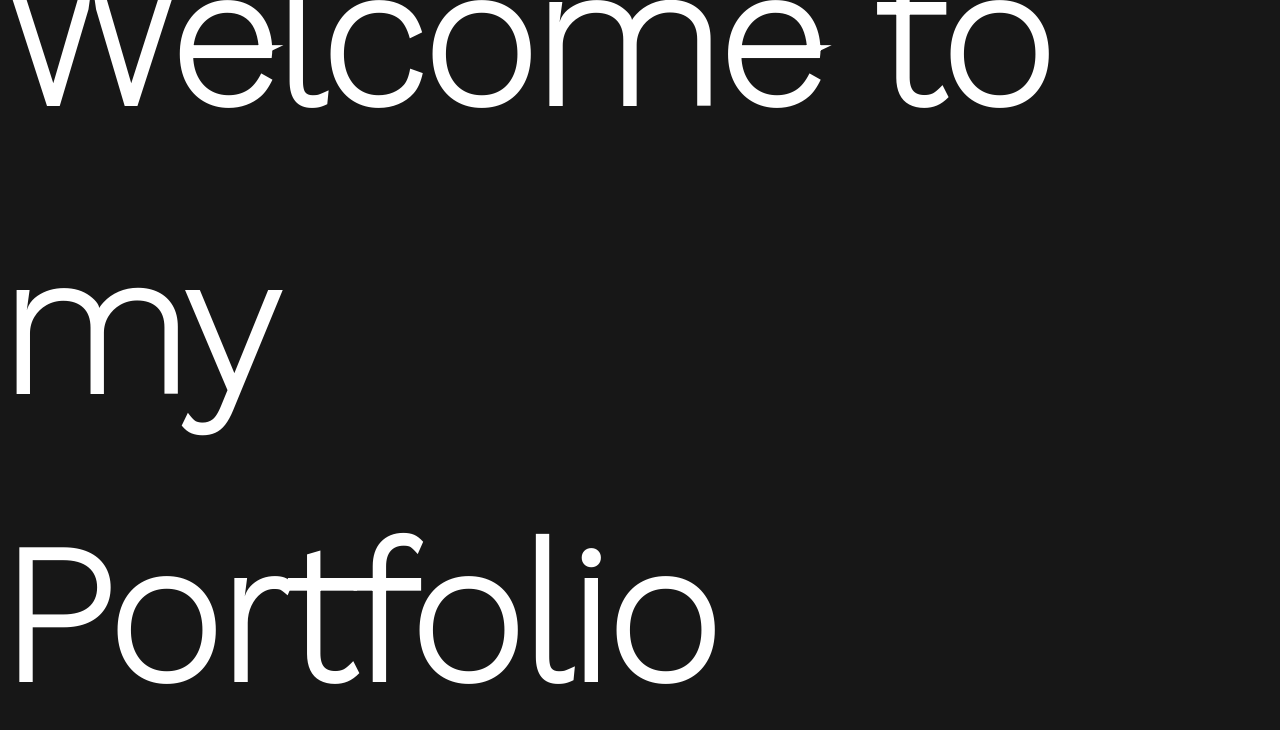
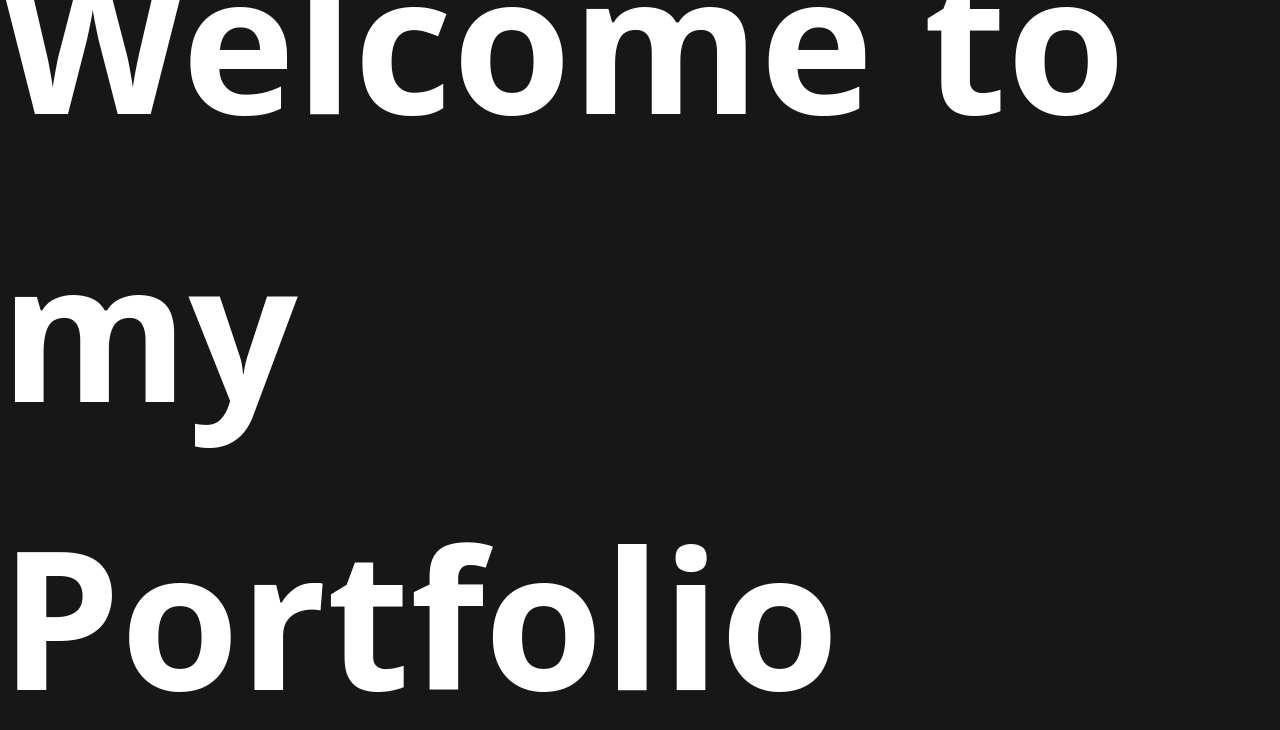
Before and after one commit to Arthurdevelops/Creative-Portfolio, a Next.js app: page / in a window 1280 px wide. Shown: the top 730 px of the page. Built offline with nearby package versions, Linux system fonts and the light colour scheme.

Commit message:
configure font with tailwind and global.css

```diff
--- a/src/app/components/atoms/AnimatedText.tsx
+++ b/src/app/components/atoms/AnimatedText.tsx
@@ -29,7 +29,7 @@ export default function AnimatedText({
       case "h3":
         return "text-6xl font-semibold";
       case "body":
-        return "text-2xl";
+        return "text-2xl font-normal";
       case "small":
         return "sm";
       default:
--- a/src/app/components/atoms/Text.tsx
+++ b/src/app/components/atoms/Text.tsx
@@ -31,7 +31,6 @@ export default function Text({
   return (
     <>
       <div className={`${getVariantClasses()} ${className}`}>{children}</div>
-      <h2 className="text-3xl font-bold">h2</h2>
     </>
   );
 }
--- a/src/app/components/sections/ProjectsSection.tsx
+++ b/src/app/components/sections/ProjectsSection.tsx
@@ -31,7 +31,7 @@ export default function ProjectsSection() {
       id="projects"
       className="flex flex-col items-center justify-center min-h-screen bg-black-900 text-white snap-start"
     >
-      <h2 className="text-3xl font-bold my-8">Mes Projets</h2>
+      <h2 className="text-3xl font-medium my-8">Mes Projets</h2>
       <div className="grid grid-cols-1 lg:grid-cols-2 gap-30 p-6 max-w-7xl">
         {projects.map((project, index) => (
           <div key={index} className={index % 2 === 1 ? "lg:pt-20" : ""}>
--- a/src/app/layout.tsx
+++ b/src/app/layout.tsx
@@ -7,7 +7,11 @@ export const metadata: Metadata = {
   description: "Creative portfolio by Arthur FRANÇOIS",
 };
 
-const mainFont = Work_Sans({ weight: "200" });
+const workSans = Work_Sans({
+  subsets: ["latin"],
+  weight: ["200", "400", "600", "800"],
+  variable: "--font-work-sans",
+});
 
 export default function RootLayout({
   children,
@@ -15,8 +19,8 @@ export default function RootLayout({
   children: React.ReactNode;
 }>) {
   return (
-    <html lang="en">
-      <body className={mainFont.className}>{children}</body>
+    <html lang="en" className={workSans.variable}>
+      <body className="font-sans">{children}</body>
     </html>
   );
 }
--- /dev/null
+++ b/tailwind.config.ts
@@ -0,0 +1,9 @@
+module.exports = {
+  theme: {
+    extend: {
+      fontFamily: {
+        sans: ["var(--font-work-sans)", "system-ui", "sans-serif"],
+      },
+    },
+  },
+};
```
